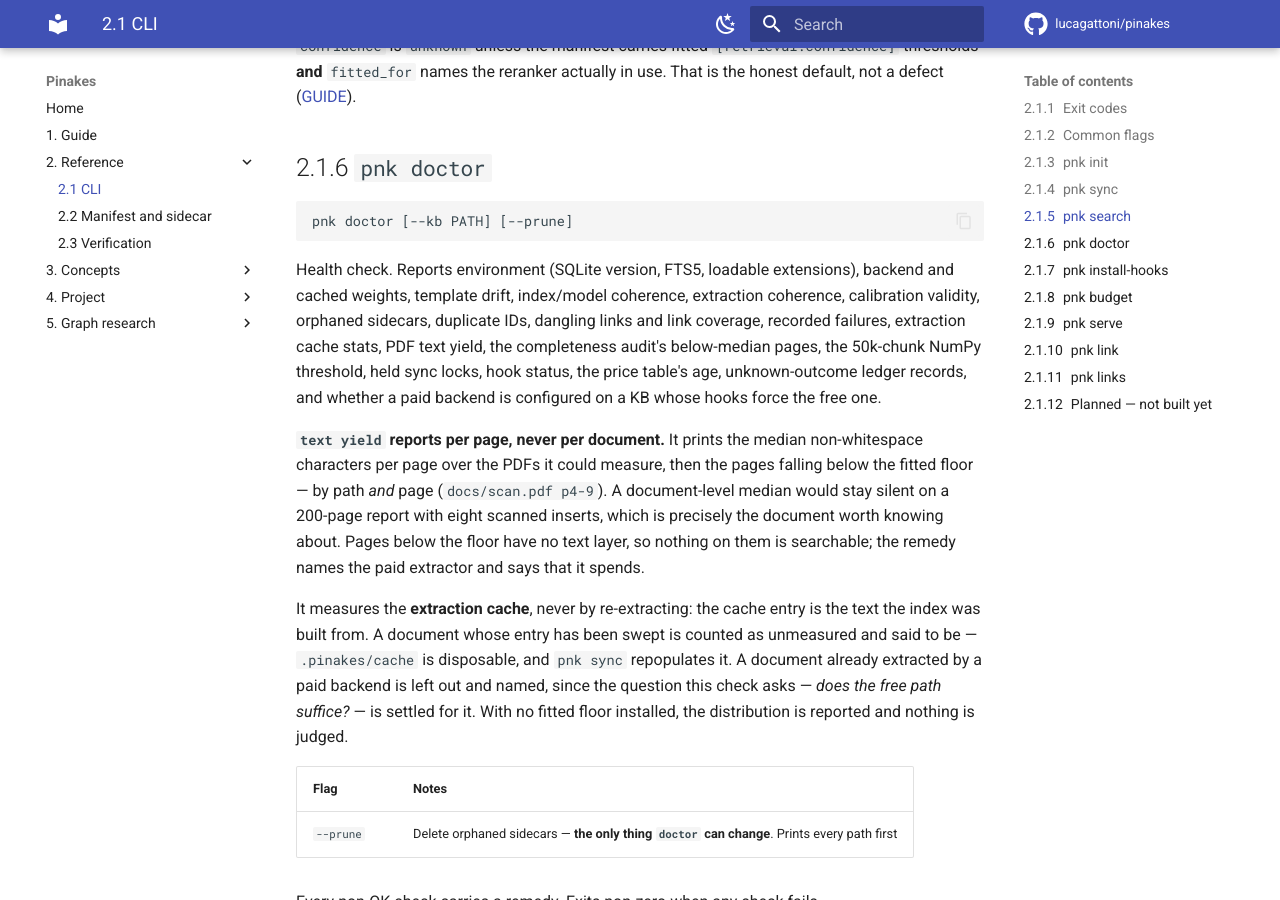
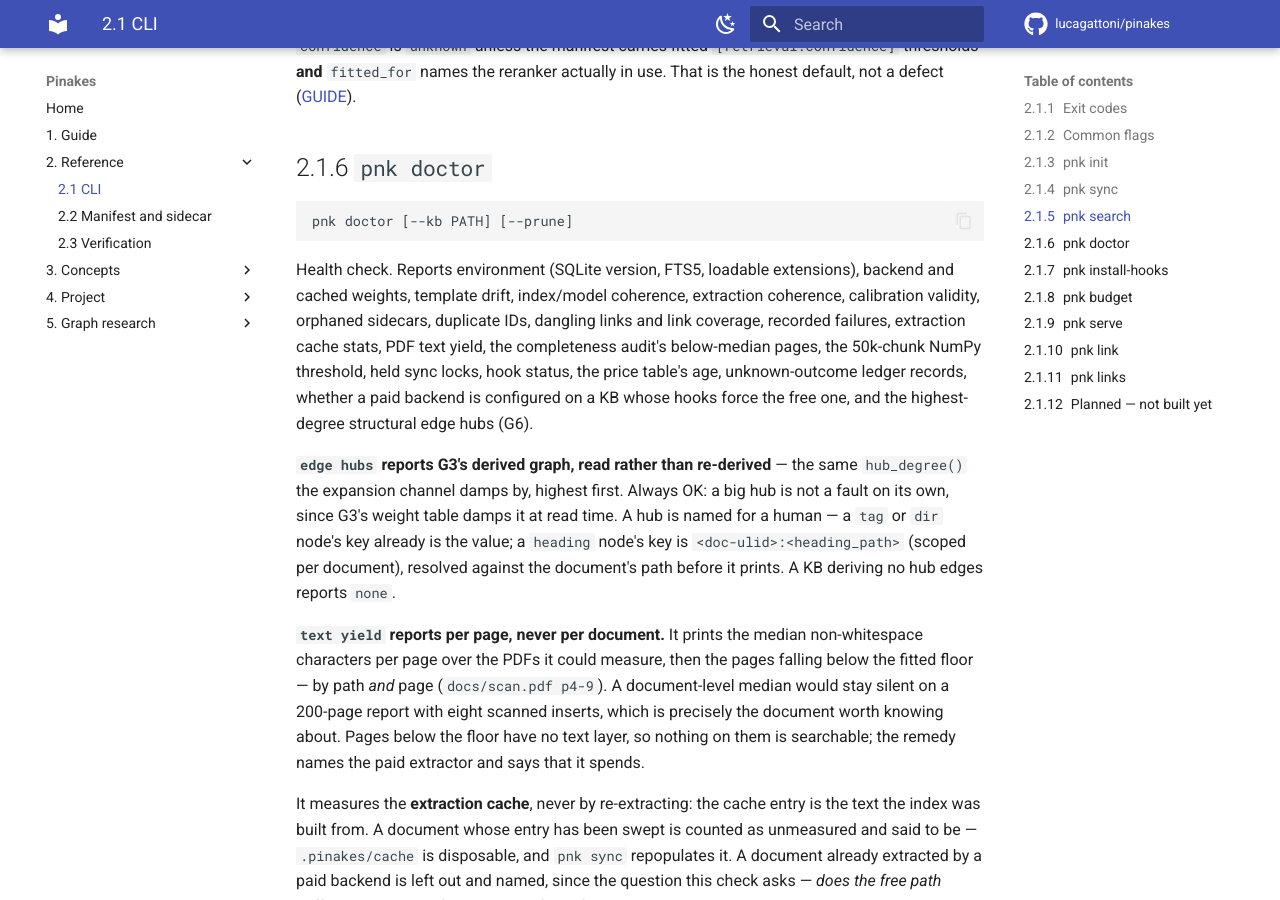
Before and after one commit to lucagattoni/Pinakes, an MkDocs documentation site: the page built from docs/CLI.md, in a window 1280 px wide and 900 px high, scrolled down 4853 px. Built offline with MkDocs 1.6.1 and Material for MkDocs 9.7.7, drawn with Linux system fonts in a browser that asks for light colours; comment, search, counter and statistics services are not loaded.

```diff
--- a/docs/CLI.md
+++ b/docs/CLI.md
@@ -164,8 +164,14 @@ weights, template drift, index/model coherence, extraction coherence, calibratio
 orphaned sidecars, duplicate IDs, dangling links and link coverage, recorded failures, extraction
 cache stats, PDF text yield, the completeness audit's below-median pages, the 50k-chunk NumPy
 threshold, held sync locks, hook status, the price table's age,
-unknown-outcome ledger records, and whether a paid backend is configured on a KB whose hooks force
-the free one.
+unknown-outcome ledger records, whether a paid backend is configured on a KB whose hooks force
+the free one, and the highest-degree structural edge hubs (G6).
+
+**`edge hubs` reports G3's derived graph, read rather than re-derived** — the same `hub_degree()`
+the expansion channel damps by, highest first. Always OK: a big hub is not a fault on its own, since
+G3's weight table damps it at read time. A hub is named for a human — a `tag` or `dir` node's key
+already is the value; a `heading` node's key is `<doc-ulid>:<heading_path>` (scoped per document),
+resolved against the document's path before it prints. A KB deriving no hub edges reports `none`.
 
 **`text yield` reports per page, never per document.** It prints the median non-whitespace
 characters per page over the PDFs it could measure, then the pages falling below the fitted floor —
```
Also changed, not shown: docs/DESIGN.md (+2 -2 lines), docs/VERIFICATION.md (+1 -0 lines), 1 other file.
